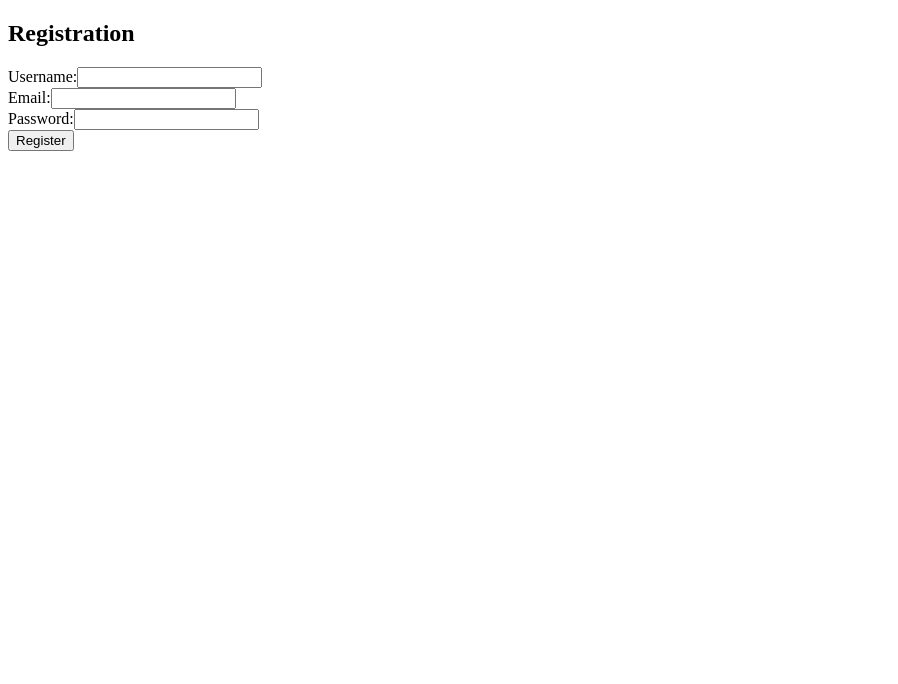
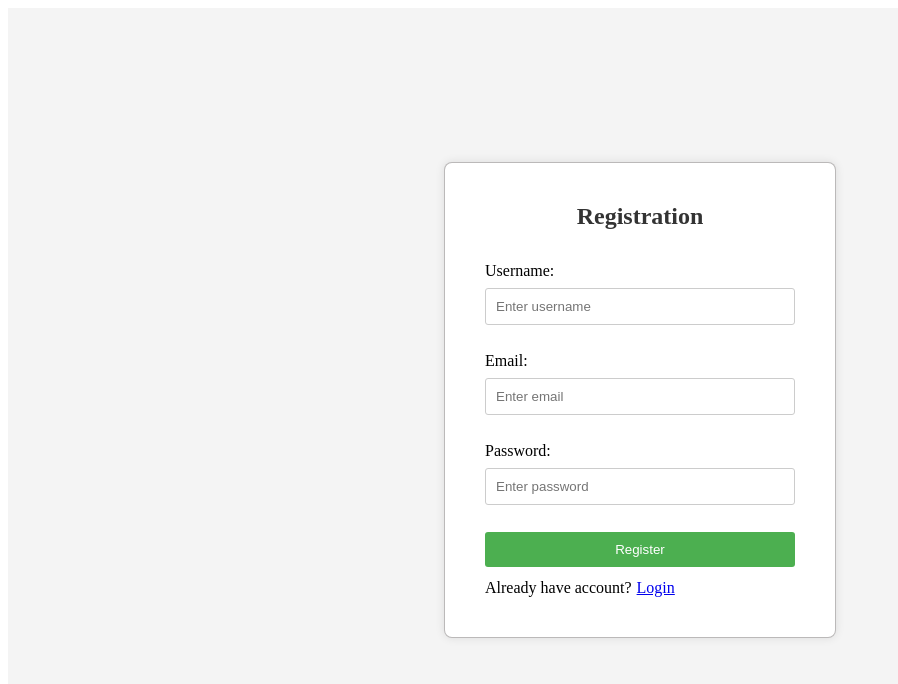
Before and after one commit to FYP-CSIT2023/poultry_disease_detection, a React (Vite) app in the folder frontend/: page /register in a window 1280 px wide. Shown: the top 684 px of the page, without its empty margins (0-898 px from the left). Built offline with nearby package versions, Linux system fonts and the light colour scheme.

Commit message:
fix: login and register redirection - ui enhancement - add logout

```diff
--- a/frontend/src/App.jsx
+++ b/frontend/src/App.jsx
@@ -10,7 +10,7 @@ import {jwtDecode} from 'jwt-decode';
 import RequireAuth from "./components/RequireAuth";
 
 
-const isAuthenticated = () => {
+export const isAuthenticated = () => {
     // Retrieve the JWT token from localStorage
     const token = localStorage.getItem('access_token');
 
--- /dev/null
+++ b/frontend/src/components/LoginForm.css
@@ -0,0 +1,60 @@
+.form-container {
+  height: 98vh;
+  display: flex;
+  justify-content: center;
+  align-items: center;
+  background-color: #f4f4f4;
+}
+
+.form-box {
+  display: flex;
+  flex-direction: column;
+  gap: 12px;
+  border: 1px solid rgba(172, 170, 170, 0.815);
+  padding: 40px;
+  background: #fff;
+  border-radius: 8px;
+  box-shadow: 0 0 10px rgba(0, 0, 0, 0.1);
+  min-width: 310px;
+}
+
+.form-box h2 {
+  margin: 0;
+  text-align: center;
+  margin-bottom: 20px;
+  color: #333;
+}
+
+.form-box input {
+  width: 100%;
+  padding: 10px;
+  margin-bottom: 15px;
+  border: 1px solid #ccc;
+  border-radius: 3px;
+  box-sizing: border-box;
+  margin-top: 8px;
+}
+
+.form-box button {
+  width: 100%;
+  padding: 10px;
+  background-color: #4caf50;
+  color: #fff;
+  border: none;
+  border-radius: 3px;
+  cursor: pointer;
+}
+
+
+.form-box button:hover {
+  background-color: #45a049;
+}
+
+.have-account {
+  display: flex;
+  gap: 5px;
+}
+
+.have-account p {
+  margin: 0;
+}
--- a/frontend/src/components/LoginForm.jsx
+++ b/frontend/src/components/LoginForm.jsx
@@ -1,5 +1,7 @@
-import React, { useEffect, useState } from 'react';
-import { useNavigate} from 'react-router-dom';
+import React, { useState } from 'react';
+import { Link, useNavigate } from 'react-router-dom';
+import './LoginForm.css';
+
 const LoginForm = () => {
   const [username, setUsername] = useState('');
   const [password, setPassword] = useState('');
@@ -29,33 +31,43 @@ const LoginForm = () => {
       localStorage.setItem('refresh_token', data.refresh);
       localStorage.setItem('access_token', data.access);
 
-
-      // Handle successful login, e.g., redirect to another page
-
       setErrorMessage('');
-      console.log("logging");
-      navigate('/login');
+      navigate('/detect');
     } catch (error) {
       console.error('Login error:', error);
       setErrorMessage('An error occurred during login');
     }
   };
 
-
-
   return (
-    <div>
+    <div className="form-container">
+      <div className="form-box">
         <h2>Login</h2>
         <div>
           <label>Username:</label>
-        <input type="text" value={username} onChange={(e) => setUsername(e.target.value)} />
+          <input
+            type="text"
+            value={username}
+            onChange={(e) => setUsername(e.target.value)}
+            placeholder="Enter username"
+          />
         </div>
         <div>
           <label>Password:</label>
-        <input type="password" value={password} onChange={(e) => setPassword(e.target.value)} />
+          <input
+            type="password"
+            value={password}
+            onChange={(e) => setPassword(e.target.value)}
+            placeholder="Enter password"
+          />
         </div>
         <button onClick={handleLogin}>Login</button>
+        <div className="have-account">
+          <p>Don't have account?</p>
+          {<Link to="/register">Register</Link>}
+        </div>
         {errorMessage && <p style={{ color: 'red' }}>{errorMessage}</p>}
+      </div>
     </div>
   );
 };
--- a/frontend/src/components/Navbar.jsx
+++ b/frontend/src/components/Navbar.jsx
@@ -1,11 +1,35 @@
-import React from 'react';
-import { Link } from 'react-router-dom';
+import React, { useEffect, useState } from 'react';
+import { Link, useNavigate } from 'react-router-dom';
 import './navbar.css';
+import { isAuthenticated } from '../App';
 
 const Navbar = () => {
+  const [authenticated, setAuthenticated] = useState(false);
+  const navigate = useNavigate();
+
+  const handleLoginLogout = () => {
+    if (authenticated) {
+      localStorage.removeItem('access_token');
+      localStorage.removeItem('refresh_token');
+      setAuthenticated(false);
+      navigate('/');
+    } else {
+      navigate('/login');
+    }
+  };
+
+  useEffect(() => {
+    const checkAuthentication = async () => {
+      const isAuthenticatedUser = await isAuthenticated();
+      setAuthenticated(isAuthenticatedUser);
+    };
+
+    checkAuthentication();
+  }, []);
   return (
     <nav>
       <div className="navbar-links-container">
+        <div>
           <Link
             className="link"
             to="/"
@@ -25,6 +49,16 @@ const Navbar = () => {
             Detect
           </Link>
         </div>
+
+        <button
+          className="login-logout-button"
+          onClick={() => {
+            handleLoginLogout();
+          }}
+        >
+          {authenticated ? 'Logout' : 'Login'}
+        </button>
+      </div>
     </nav>
   );
 };
--- a/frontend/src/components/RegisterForm.jsx
+++ b/frontend/src/components/RegisterForm.jsx
@@ -1,10 +1,13 @@
 import React, { useState } from 'react';
+import { Link, useNavigate } from 'react-router-dom';
+import './LoginForm.css';
 
 const RegisterForm = () => {
   const [username, setUsername] = useState('');
   const [password, setPassword] = useState('');
   const [email, setEmail] = useState('');
   const [errorMessage, setErrorMessage] = useState('');
+  const navigate = useNavigate();
 
   const handleRegistration = async () => {
     try {
@@ -28,6 +31,8 @@ const RegisterForm = () => {
 
       // Handle successful registration, e.g., redirect to another page
       setErrorMessage('');
+      navigate('/login');
+      // Navigate('/login');
     } catch (error) {
       console.error('Registration error:', error);
       setErrorMessage('An error occurred during registration');
@@ -35,22 +40,43 @@ const RegisterForm = () => {
   };
 
   return (
-    <div>
+    <div className="form-container">
+      <div className="form-box">
         <h2>Registration</h2>
         <div>
           <label>Username:</label>
-        <input type="text" value={username} onChange={(e) => setUsername(e.target.value)} />
+          <input
+            type="text"
+            value={username}
+            onChange={(e) => setUsername(e.target.value)}
+            placeholder="Enter username"
+          />
         </div>
         <div>
           <label>Email:</label>
-        <input type="email" value={email} onChange={(e) => setEmail(e.target.value)} />
+          <input
+            type="email"
+            value={email}
+            onChange={(e) => setEmail(e.target.value)}
+            placeholder="Enter email"
+          />
         </div>
         <div>
           <label>Password:</label>
-        <input type="password" value={password} onChange={(e) => setPassword(e.target.value)} />
+          <input
+            type="password"
+            value={password}
+            onChange={(e) => setPassword(e.target.value)}
+            placeholder="Enter password"
+          />
         </div>
         <button onClick={handleRegistration}>Register</button>
+        <div className="have-account">
+          <p>Already have account?</p>
+          {<Link to="/login">Login</Link>}
+        </div>
         {errorMessage && <p style={{ color: 'red' }}>{errorMessage}</p>}
+      </div>
     </div>
   );
 };
--- a/frontend/src/components/navbar.css
+++ b/frontend/src/components/navbar.css
@@ -2,7 +2,26 @@
 .navbar-links-container {
   z-index: 1;
   margin-top: 20px;
+  display: flex;
+  justify-content: space-between;
 }
+
+.login-logout-button {
+  background-color: transparent;
+  color: #fff;
+  padding:8px 16px ;
+  border-radius: 8px;
+  font-size: 1.3rem;
+  font-weight: 600;
+  cursor: pointer;
+  margin-right: 30px;
+}
+
+.login-logout-button:hover {
+  background-color: #fff;
+  color: #000;
+}
+
 .link {
   margin-right: 3rem;
   text-decoration: none;
--- a/frontend/src/components/upload.jsx
+++ b/frontend/src/components/upload.jsx
@@ -2,7 +2,6 @@ import { useState } from 'react';
 import axios from 'axios';
 import PropTypes from 'prop-types';
 import Navbar from './Navbar';
-
 
 const UploadButton = ({ buttonText, onUpload }) => {
   const [uploadedImage, setUploadedImage] = useState(null);
@@ -62,7 +61,7 @@ const UploadButton = ({ buttonText, onUpload }) => {
       flexDirection: 'column',
       height: '85vh',
       border: '1px solid #3498db',
-      marginTop: '80px',
+      marginTop: '110px',
     },
 
     label: {
@@ -118,12 +117,22 @@ const UploadButton = ({ buttonText, onUpload }) => {
       backgroundColor: '#49be25',
       borderRadius: '5px',
       color: '#fff',
+      cursor: 'pointer',
     },
   };
 
   return (
     <>
-      <div style={{ backgroundColor: '#111111c9', position: 'absolute', top:0, left:0, width:'100%', padding:"15px" }}>
+      <div
+        style={{
+          backgroundColor: '#111111c9',
+          position: 'absolute',
+          top: 0,
+          left: 0,
+          width: '100%',
+          padding: '15px',
+        }}
+      >
         <Navbar />
       </div>
       <div style={styles.UploadButtonContainer}>
```
Also changed, not shown: 1 other file (tests, documents, lock files or other folders). Lines whose indentation alone changed are shown as unchanged.
